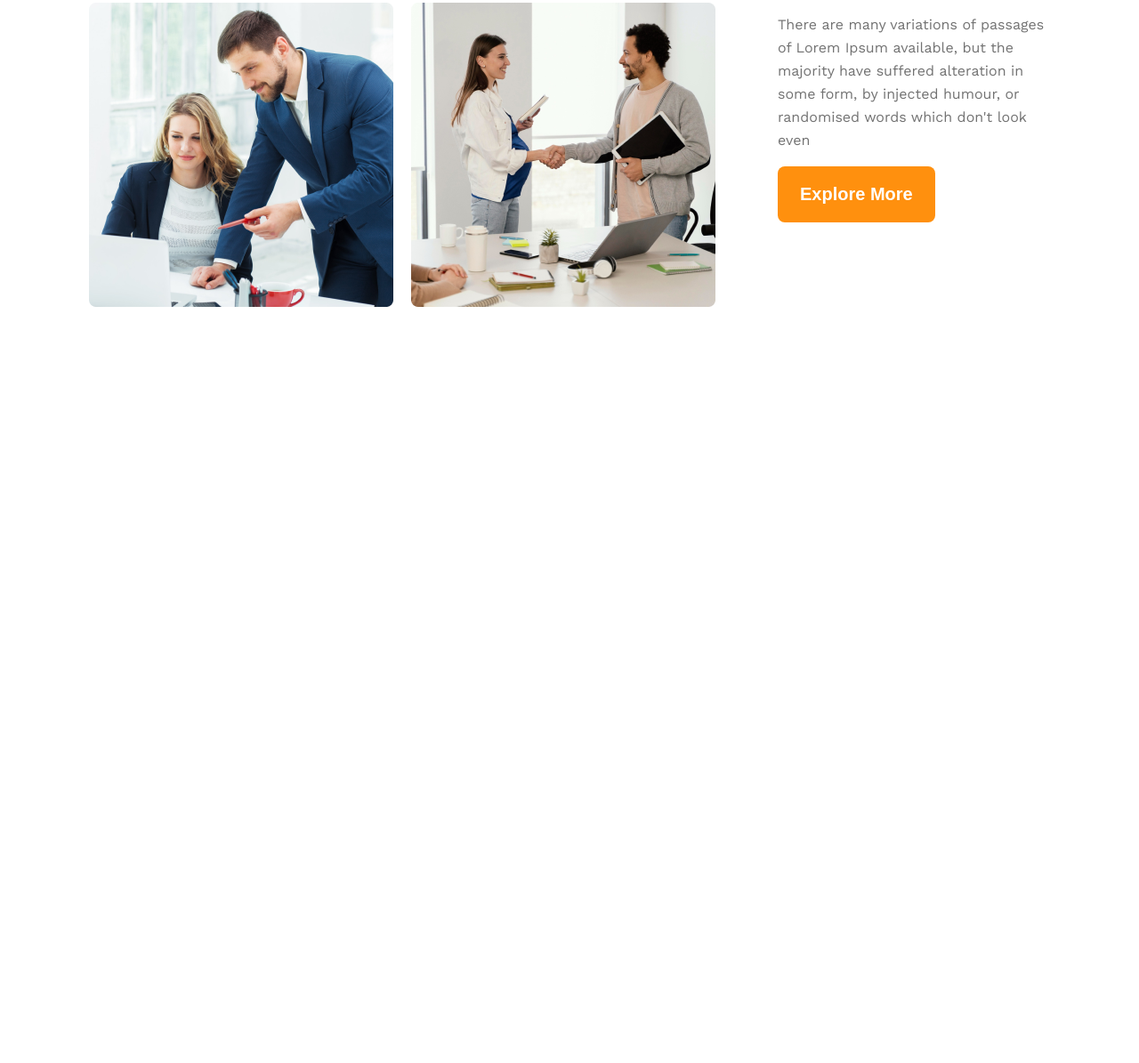
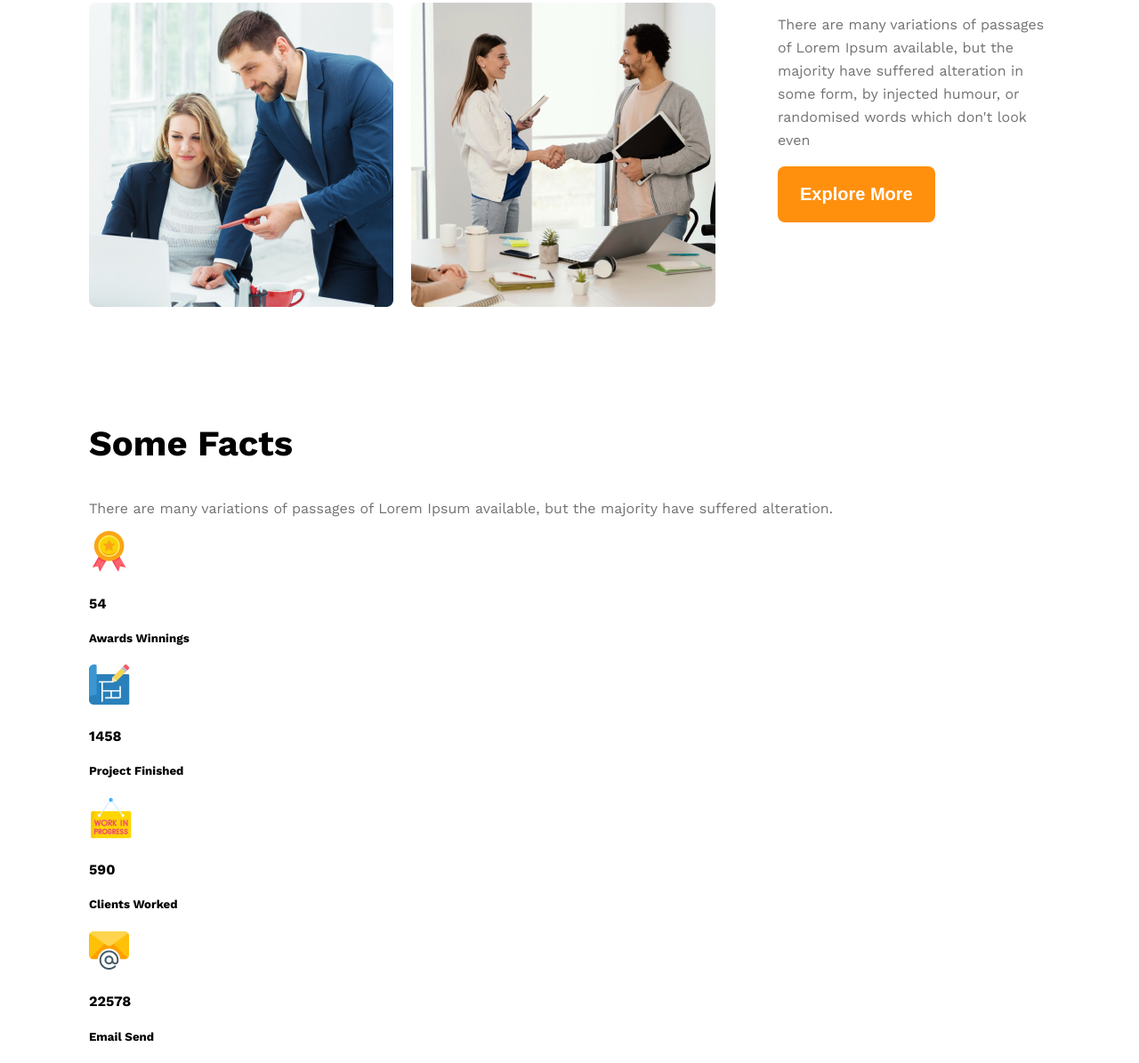
Before and after one commit to shahadat-hasan/g3-architect-website, a plain HTML site: page index.html in a window 1280 px wide. Shown: the part 1583-2778 px from the top of the page at 89% size. Before the commit the page ends 1936 px from the top, so only its background shows below. Drawn offline with nearby package versions, Linux system fonts and the light colour scheme.

Commit message:
make a come fact team structure

```diff
--- a/index.html
+++ b/index.html
@@ -41,11 +41,45 @@
                 <img src="./images/team4.png" alt="team1">
             </div>
             <div class="our-features">
-                <h3 class="feature-title"> <span class="text-light-gray"id="Quick">Quick list</span> of Our <span class="text-primary">Features</span></h3>
+                <h3 class="section-title"> <span class="text-light-gray"id="Quick">Quick list</span> of Our <span class="text-primary">Features</span></h3>
                 <p class="feature-subtitle text-light-gray">There are many variations of passages of Lorem Ipsum available, but the majority have suffered alteration in some form, by injected humour, or randomised words which don't look even</p>
                 <button class="btn-primary">Explore More</button>
             </div>
         </section>
+
+        <!--feature enjoy will-->
+        <section>
+
+        </section>
+        <!--Some fact-->
+        <section class="some-fact">
+            <h3 class="section-title">Some Facts</h3>
+            <p class="text-light-gray">There are many variations of passages of Lorem Ipsum available, but the majority have suffered alteration.</p>
+            <div class="facts">
+                <div class="fact">
+                    <img src="./images/icons/ribon.png" alt="" class="fact-icon">
+                    <h4 class="fact-number">54</h4>
+                    <h5 class="fact-name">Awards Winnings</h5>
+                </div>
+                <div class="fact">
+                    <img src="./images/icons/projects.png" alt="" class="fact-icon">
+                    <h4 class="fact-number">1458</h4>
+                    <h5 class="fact-name">Project Finished</h5>
+                </div>
+                <div class="fact">
+                    <img src="./images/icons/customers.png" alt="" class="fact-icon">
+                    <h4 class="fact-number">590</h4>
+                    <h5 class="fact-name">Clients Worked</h5>
+                </div>
+                <div class="fact">
+                    <img src="./images/icons/email.png" alt="" class="fact-icon">
+                    <h4 class="fact-number">22578</h4>
+                    <h5 class="fact-name">Email Send</h5>
+                </div>
+            </div>
+        </section>
+
+
 
     </main>
     <footer>
--- a/style/style.css
+++ b/style/style.css
@@ -13,6 +13,10 @@
 }
 .text-primary{
     color:#FF900E;
+}
+.section-title{
+    font-size: 2.5rem;
+    font-weight: 700;
 }
 /* Dark 02 */
 .text-gray{
@@ -101,10 +105,6 @@ main>section{
     max-width: 530px;
     height: 304px;
 }
-.feature-title{
-    font-size: 2.5rem;
-    font-weight: 700;
-}
 #quick-list{
     font-weight: 600;
 }
```
